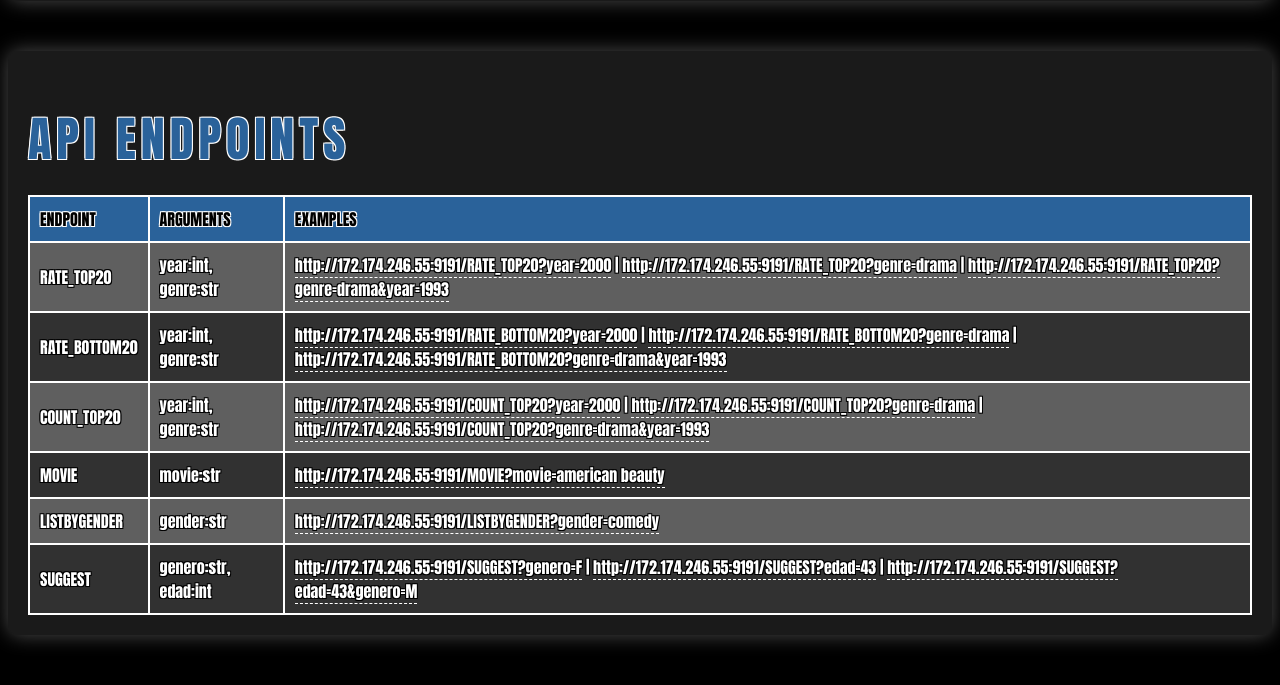
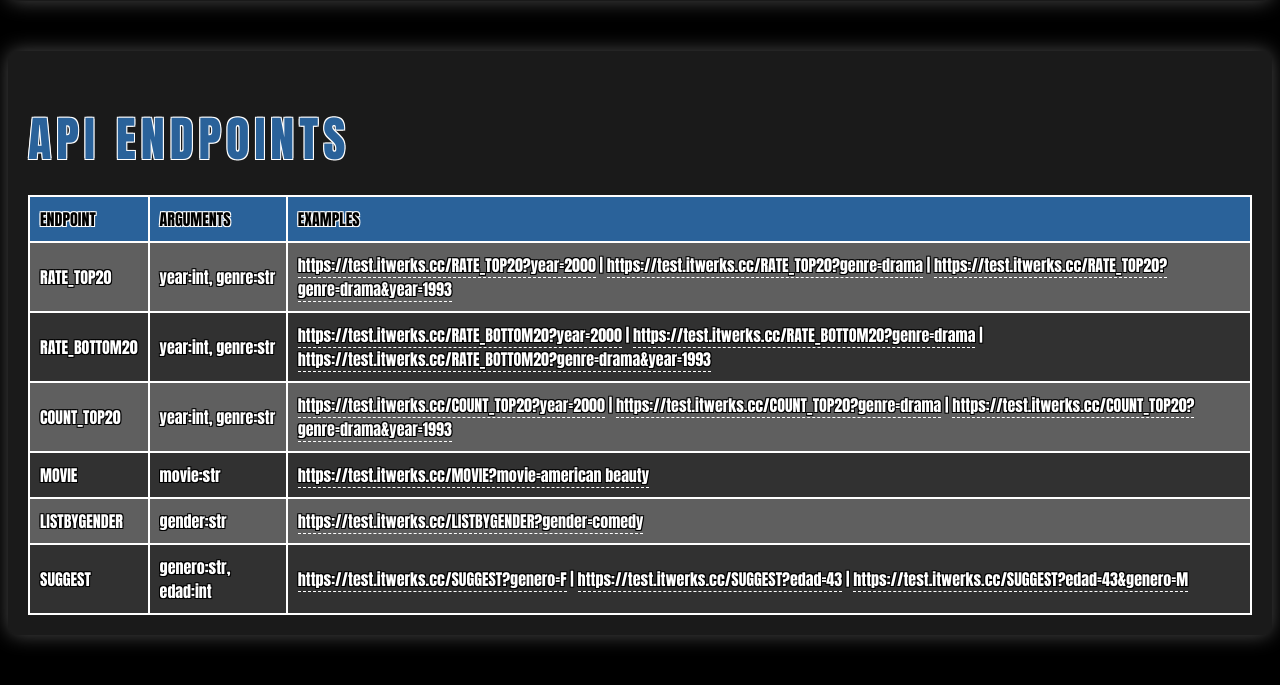
Before and after one commit to jhonvelez997/-Trabajo-Final, a Flask app: page / in a window 1280 px wide. Shown: the part 310-995 px from the top of the page. Run offline with Flask 3, Linux system fonts and the light colour scheme; parts of the project's set-up code (start-up, migrations or seed data) failed here and were passed over.

Commit message:
Added https traffic suport

```diff
--- a/templates/index.html
+++ b/templates/index.html
@@ -25,32 +25,32 @@
       <tr>
         <td>RATE_TOP20</td>
         <td>year:int, genre:str</td>
-        <td><a href="http://172.174.246.55:9191/RATE_TOP20?year=2000">http://172.174.246.55:9191/RATE_TOP20?year=2000</a> | <a href="http://172.174.246.55:9191/RATE_TOP20?genre=drama">http://172.174.246.55:9191/RATE_TOP20?genre=drama</a> | <a href="http://172.174.246.55:9191/RATE_TOP20?genre=drama&year=1993">http://172.174.246.55:9191/RATE_TOP20?genre=drama&year=1993</a></td>
+        <td><a href="https://test.itwerks.cc/RATE_TOP20?year=2000">https://test.itwerks.cc/RATE_TOP20?year=2000</a> | <a href="https://test.itwerks.cc/RATE_TOP20?genre=drama">https://test.itwerks.cc/RATE_TOP20?genre=drama</a> | <a href="https://test.itwerks.cc/RATE_TOP20?genre=drama&year=1993">https://test.itwerks.cc/RATE_TOP20?genre=drama&year=1993</a></td>
       </tr>
       <tr>
         <td>RATE_BOTTOM20</td>
         <td>year:int, genre:str</td>
-        <td><a href="http://172.174.246.55:9191/RATE_BOTTOM20?year=2000">http://172.174.246.55:9191/RATE_BOTTOM20?year=2000</a> | <a href="http://172.174.246.55:9191/RATE_BOTTOM20?genre=drama">http://172.174.246.55:9191/RATE_BOTTOM20?genre=drama</a> | <a href="http://172.174.246.55:9191/RATE_BOTTOM20?genre=drama&year=1993">http://172.174.246.55:9191/RATE_BOTTOM20?genre=drama&year=1993</a></td>
+        <td><a href="https://test.itwerks.cc/RATE_BOTTOM20?year=2000">https://test.itwerks.cc/RATE_BOTTOM20?year=2000</a> | <a href="https://test.itwerks.cc/RATE_BOTTOM20?genre=drama">https://test.itwerks.cc/RATE_BOTTOM20?genre=drama</a> | <a href="https://test.itwerks.cc/RATE_BOTTOM20?genre=drama&year=1993">https://test.itwerks.cc/RATE_BOTTOM20?genre=drama&year=1993</a></td>
       </tr>
       <tr>
         <td>COUNT_TOP20</td>
         <td>year:int, genre:str</td>
-        <td><a href="http://172.174.246.55:9191/COUNT_TOP20?year=2000">http://172.174.246.55:9191/COUNT_TOP20?year=2000</a> | <a href="http://172.174.246.55:9191/COUNT_TOP20?genre=drama">http://172.174.246.55:9191/COUNT_TOP20?genre=drama</a> | <a href="http://172.174.246.55:9191/COUNT_TOP20?genre=drama&year=1993">http://172.174.246.55:9191/COUNT_TOP20?genre=drama&year=1993</a></td>
+        <td><a href="https://test.itwerks.cc/COUNT_TOP20?year=2000">https://test.itwerks.cc/COUNT_TOP20?year=2000</a> | <a href="https://test.itwerks.cc/COUNT_TOP20?genre=drama">https://test.itwerks.cc/COUNT_TOP20?genre=drama</a> | <a href="https://test.itwerks.cc/COUNT_TOP20?genre=drama&year=1993">https://test.itwerks.cc/COUNT_TOP20?genre=drama&year=1993</a></td>
       </tr>
       <tr>
         <td>MOVIE</td>
         <td>movie:str</td>
-        <td><a href="http://172.174.246.55:9191/MOVIE?movie=american%20beauty">http://172.174.246.55:9191/MOVIE?movie=american beauty</a></td>
+        <td><a href="https://test.itwerks.cc/MOVIE?movie=american%20beauty">https://test.itwerks.cc/MOVIE?movie=american beauty</a></td>
       </tr>
       <tr>
         <td>LISTBYGENDER</td>
         <td>gender:str</td>
-        <td><a href="http://172.174.246.55:9191/LISTBYGENDER?gender=comedy">http://172.174.246.55:9191/LISTBYGENDER?gender=comedy</a></td>
+        <td><a href="https://test.itwerks.cc/LISTBYGENDER?gender=comedy">https://test.itwerks.cc/LISTBYGENDER?gender=comedy</a></td>
       </tr>
       <tr>
         <td>SUGGEST</td>
         <td>genero:str, edad:int</td>
-        <td><a href="http://172.174.246.55:9191/SUGGEST?genero=F">http://172.174.246.55:9191/SUGGEST?genero=F</a> | <a href="http://172.174.246.55:9191/SUGGEST?edad=43">http://172.174.246.55:9191/SUGGEST?edad=43</a> | <a href="http://172.174.246.55:9191/SUGGEST?edad=43&genero=M">http://172.174.246.55:9191/SUGGEST?edad=43&genero=M</a></td>
+        <td><a href="https://test.itwerks.cc/SUGGEST?genero=F">https://test.itwerks.cc/SUGGEST?genero=F</a> | <a href="https://test.itwerks.cc/SUGGEST?edad=43">https://test.itwerks.cc/SUGGEST?edad=43</a> | <a href="https://test.itwerks.cc/SUGGEST?edad=43&genero=M">https://test.itwerks.cc/SUGGEST?edad=43&genero=M</a></td>
       </tr>
     </table>
   </div>
```
